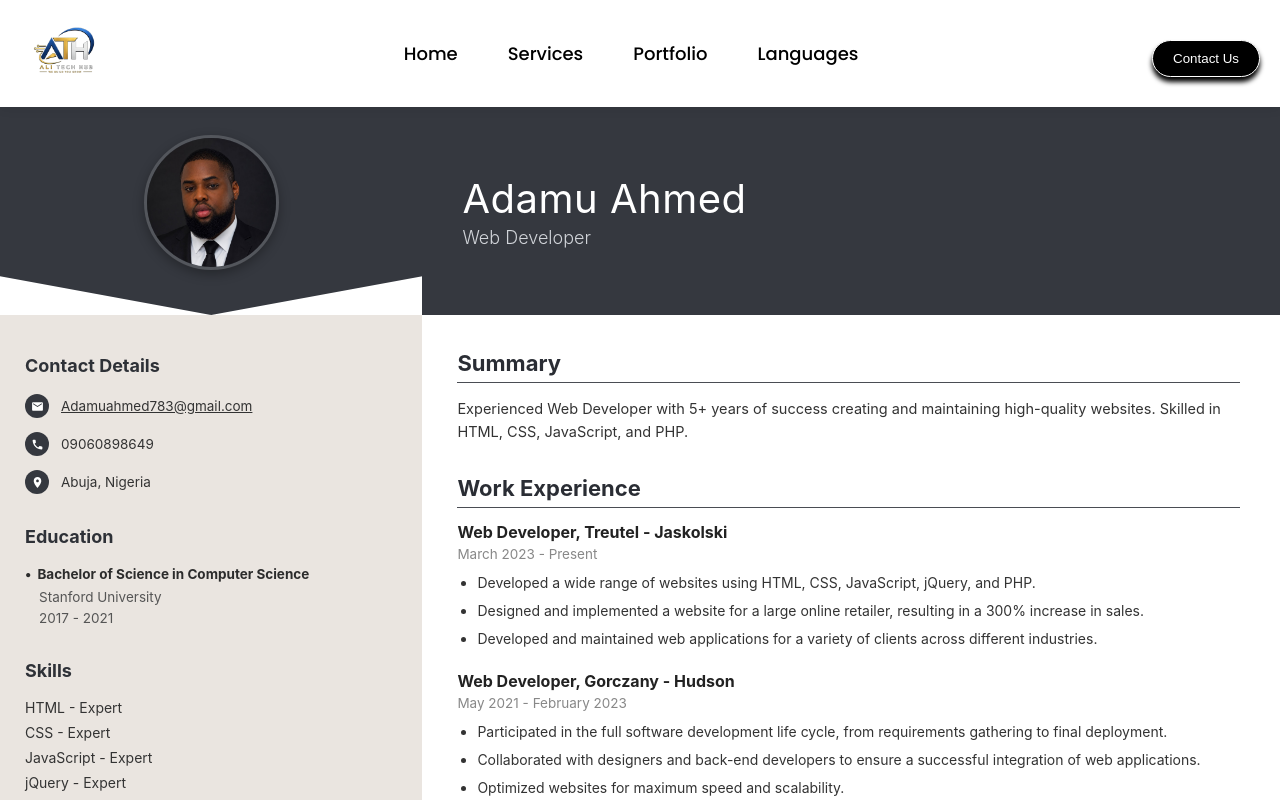
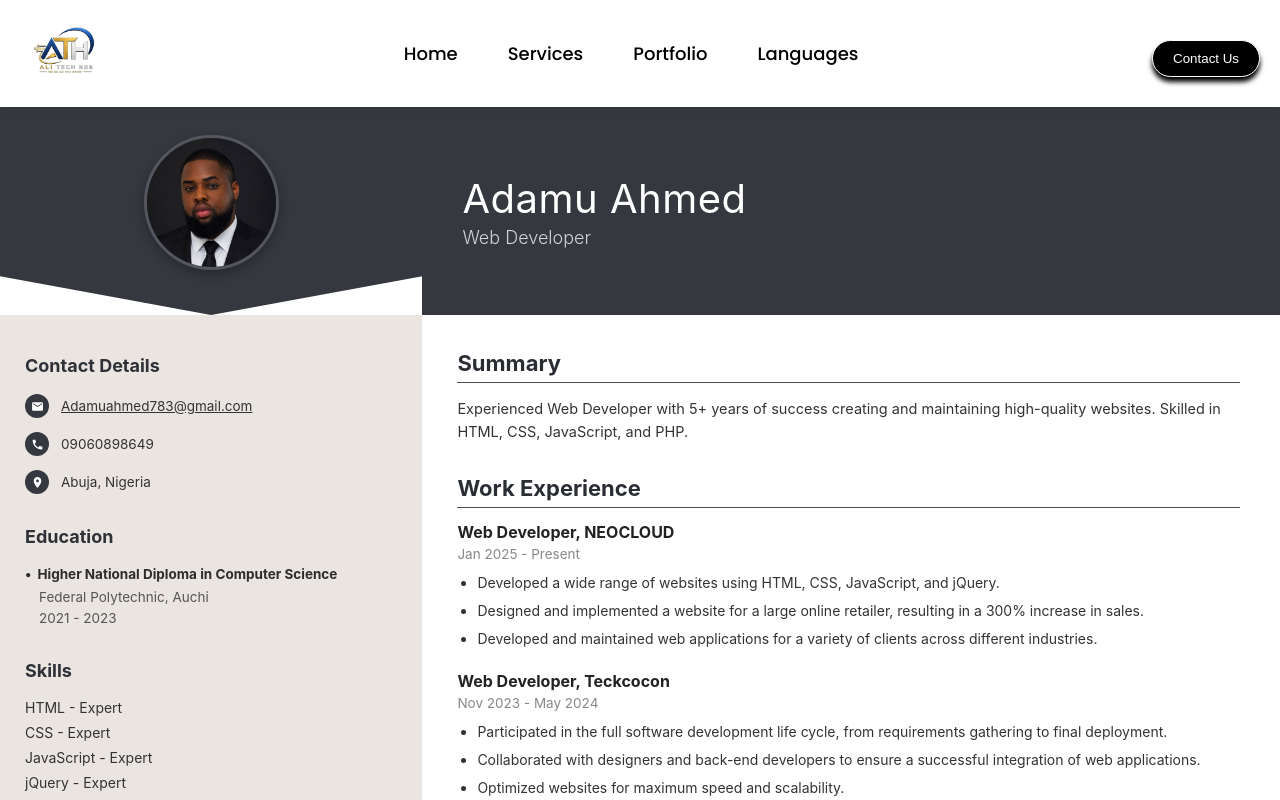
Before and after one commit to Ali1972101/ATH, a React (Vite) app: page /portfolio in a window 1280 px wide. Shown: the top 800 px of the page. Built offline with nearby package versions, Linux system fonts and the light colour scheme.

Commit message:
harmburger chnaged

```diff
--- a/src/Component/Navbar.jsx
+++ b/src/Component/Navbar.jsx
@@ -26,7 +26,7 @@ const Navbar = () => {
 
   return (
     <>
-      {/* Desktop & Mobile Navbar */}
+
       <div className="navbar">
         <div className="logo">
           <Link to="/">
@@ -113,7 +113,7 @@ const Navbar = () => {
                 <path d="M22 22C22 15.3726 26.4772 10 32 10C37.5228 10 42 15.3726 42 22C42 22.5 41.5 24 41.5 24C39 20 35 18 32 18C29 18 25 20 22.5 24C22.5 24 22 22.5 22 22Z" fill="#F97316" />
               </svg>
             </div>
-            <span className="arc-item-label">PROFILE</span>
+            <span className="arc-item-label">HOME</span>
           </div>
 
           {/* LANGUAGES */}
--- a/src/Component/Resume.jsx
+++ b/src/Component/Resume.jsx
@@ -58,10 +58,10 @@ const Resume = () => {
           <div className="cv-education-item">
             <div className="cv-degree">
               <span className="cv-bullet-dot">•</span>
-              <span>Bachelor of Science in Computer Science</span>
+              <span>Higher National Diploma in Computer Science</span>
             </div>
-            <div className="cv-subtext">Stanford University</div>
-            <div className="cv-subtext">2017 - 2021</div>
+            <div className="cv-subtext">Federal Polytechnic, Auchi</div>
+            <div className="cv-subtext">2021 - 2023</div>
           </div>
 
           {/* Skills */}
@@ -72,7 +72,7 @@ const Resume = () => {
             <li>JavaScript - Expert</li>
             <li>jQuery - Expert</li>
             <li>AJAX - Expert</li>
-            <li>PHP - Expert</li>
+
           </ul>
         </div>
 
@@ -90,12 +90,12 @@ const Resume = () => {
           <h2 className="cv-section-title-right">Work Experience</h2>
 
           <div className="cv-job-block">
-            <h3 className="cv-job-title">Web Developer, Treutel - Jaskolski</h3>
-            <div className="cv-job-dates">March 2023 - Present</div>
+            <h3 className="cv-job-title">Web Developer, NEOCLOUD </h3>
+            <div className="cv-job-dates">Jan 2025 - Present</div>
             <ul className="cv-bullets">
               <li>
                 Developed a wide range of websites using HTML, CSS, JavaScript,
-                jQuery, and PHP.
+                and jQuery.
               </li>
               <li>
                 Designed and implemented a website for a large online retailer,
@@ -109,8 +109,8 @@ const Resume = () => {
           </div>
 
           <div className="cv-job-block">
-            <h3 className="cv-job-title">Web Developer, Gorczany - Hudson</h3>
-            <div className="cv-job-dates">May 2021 - February 2023</div>
+            <h3 className="cv-job-title">Web Developer, Teckcocon</h3>
+            <div className="cv-job-dates">Nov 2023 - May 2024</div>
             <ul className="cv-bullets">
               <li>
                 Participated in the full software development life cycle, from
```
